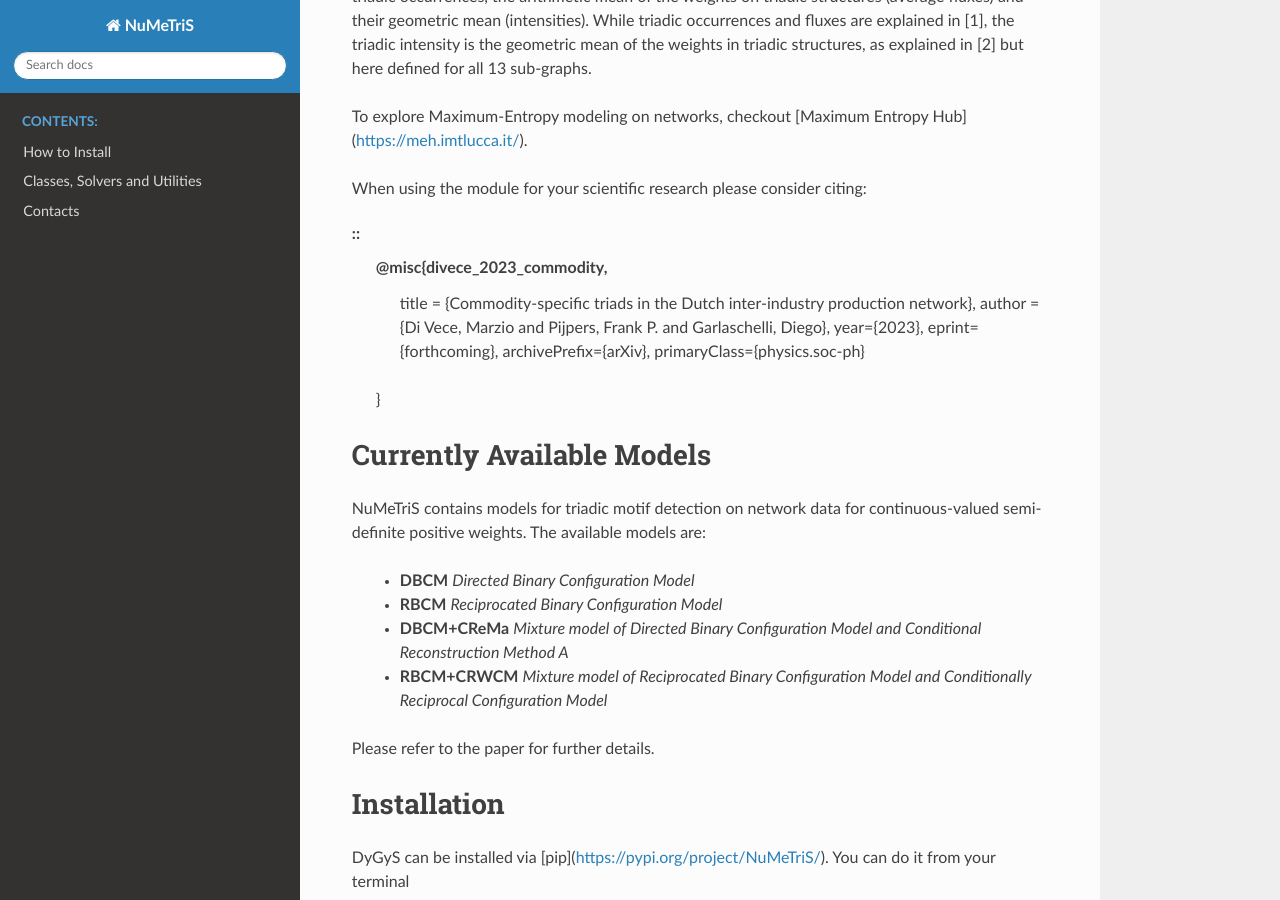
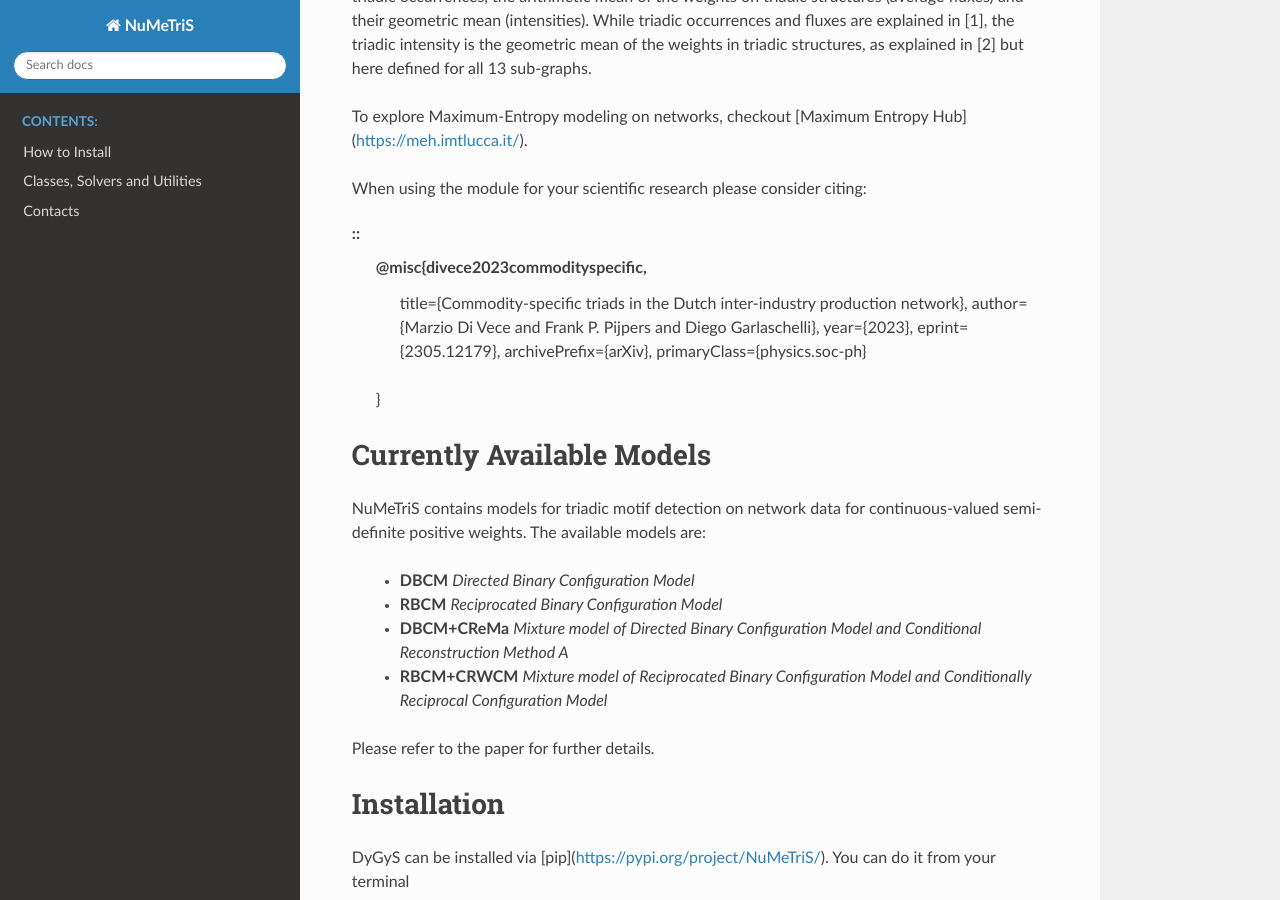
Before and after one commit to MarsMDK/NuMeTriS, a Sphinx documentation site: the page built from docs/source/index.rst, in a window 1280 px wide and 900 px high, scrolled down 487 px. Built offline with Sphinx 7.4.7 and the Read the Docs theme 2.0.0, drawn with Linux system fonts in a browser that asks for light colours; pages that are not in the unit, such as notebooks, are missing from menus.

Commit message:
Update index.rst

```diff
--- a/docs/source/index.rst
+++ b/docs/source/index.rst
@@ -21,11 +21,11 @@
 When using the module for your scientific research please consider citing:
 
 ::
-    @misc{divece_2023_commodity,
-      title = {Commodity-specific triads in the Dutch inter-industry production network},
-      author = {Di Vece, Marzio and Pijpers, Frank P. and Garlaschelli, Diego},
+    @misc{divece2023commodityspecific,
+      title={Commodity-specific triads in the Dutch inter-industry production network},
+      author={Marzio Di Vece and Frank P. Pijpers and Diego Garlaschelli},
       year={2023},
-      eprint={forthcoming},
+      eprint={2305.12179},
       archivePrefix={arXiv},
       primaryClass={physics.soc-ph}
     }
```
